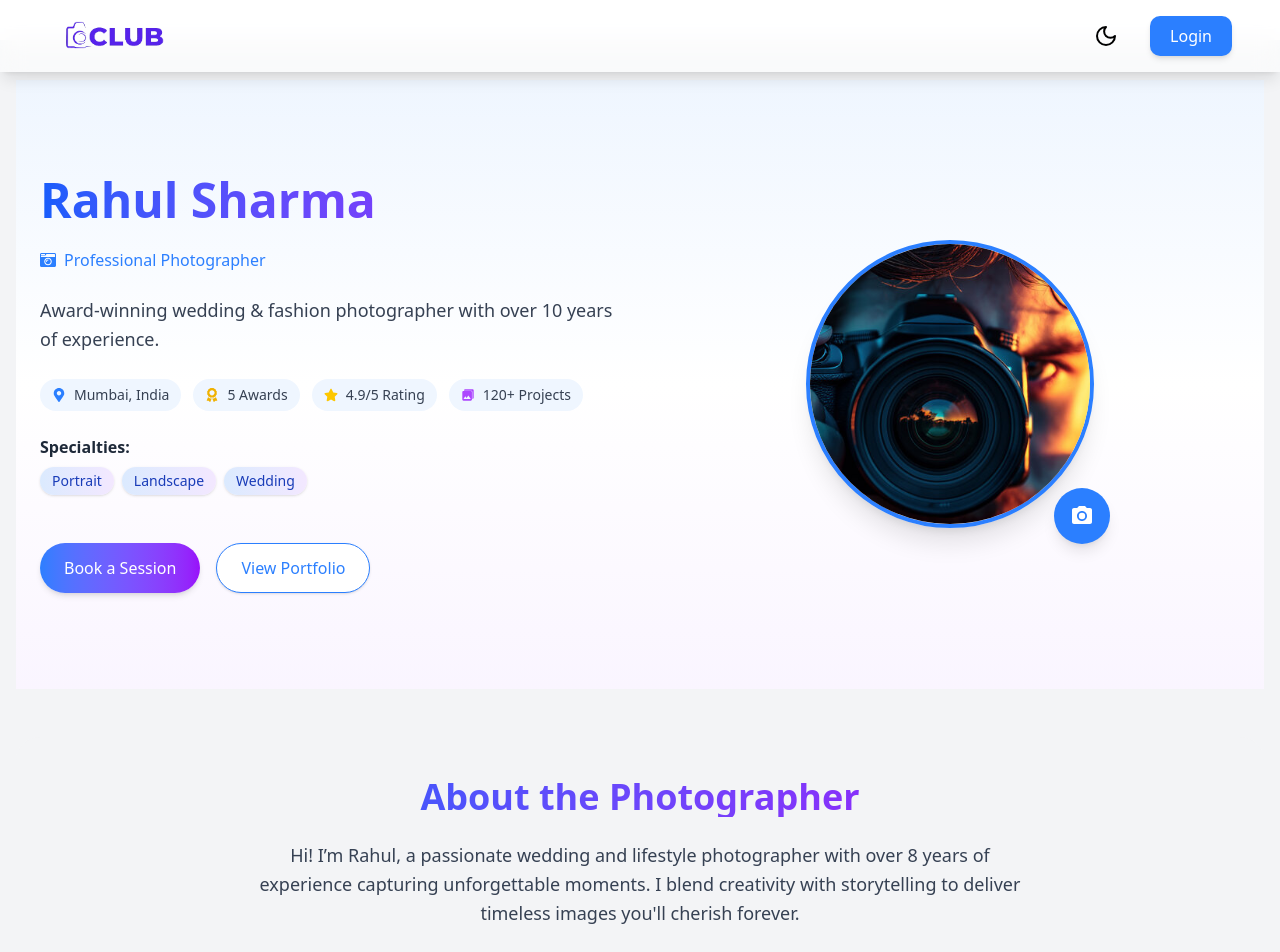
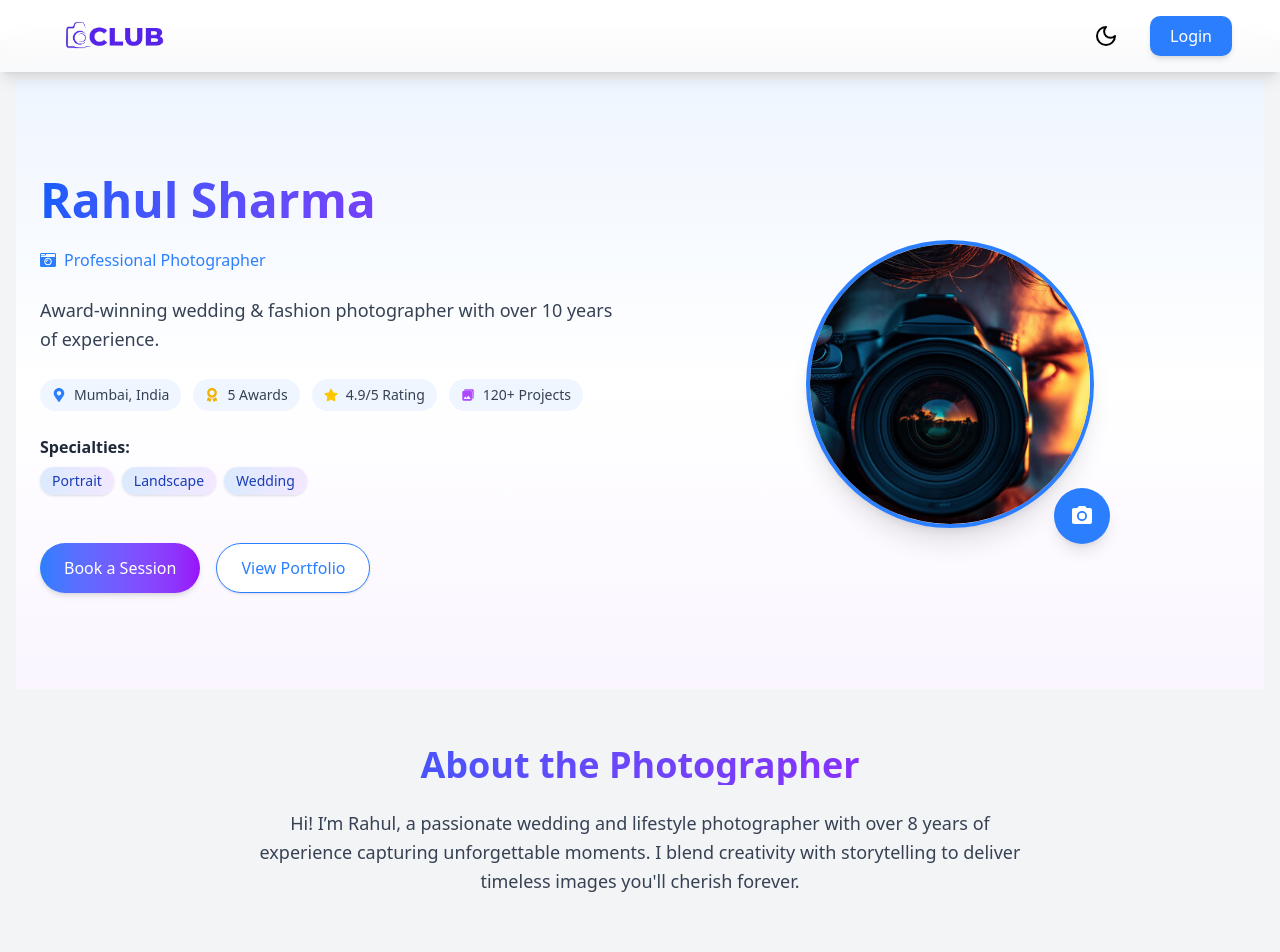
Before and after one commit to Rush-Tech23/club, a Next.js app: page /photographers in a window 1280 px wide. Shown: the top 952 px of the page. Built offline with nearby package versions, Linux system fonts and the light colour scheme.

Commit message:
changes added

```diff
--- a/components/photographer/Contact-card.tsx
+++ b/components/photographer/Contact-card.tsx
@@ -10,6 +10,7 @@ import {
 } from 'react-icons/fa';
 import { SiBehance } from 'react-icons/si';
 import { useState } from 'react';
+import { CalendarDays } from 'lucide-react';
 
 type ContactInfo = {
   email: string;
@@ -160,9 +161,10 @@ const ContactCard = ({ contact, compact = false }: Props) => {
           animate={{ opacity: 1, y: 0 }}
           transition={{ delay: 0.3 }}
         >
-          <h4 className="text-2xl font-bold text-gray-800 dark:text-white mb-4">
-            📅 Book a Session
-          </h4>
+          <div className="text-2xl font-bold text-gray-800 dark:text-white mb-4 flex items-center gap-2">
+            <CalendarDays className='h-5 w-5'/>
+             Book a Session
+          </div>
           <form onSubmit={handleSubmit} className="space-y-4">
             {[
               { label: 'Your Name', name: 'name', type: 'text' },
--- a/components/photographer/about.tsx
+++ b/components/photographer/about.tsx
@@ -20,7 +20,7 @@ interface AboutBioProps {
 
 const AboutBio = ({ bio }: AboutBioProps) => {
   return (
-    <section className="px-4 py-10 md:px-16 bg-gray-100 dark:bg-gray-900 rounded-3xl ">
+    <section className="px-4 pt-2 md:px-16 bg-gray-100 dark:bg-gray-900 rounded-3xl ">
       <motion.div
         variants={containerVariants}
         initial="hidden"
```
